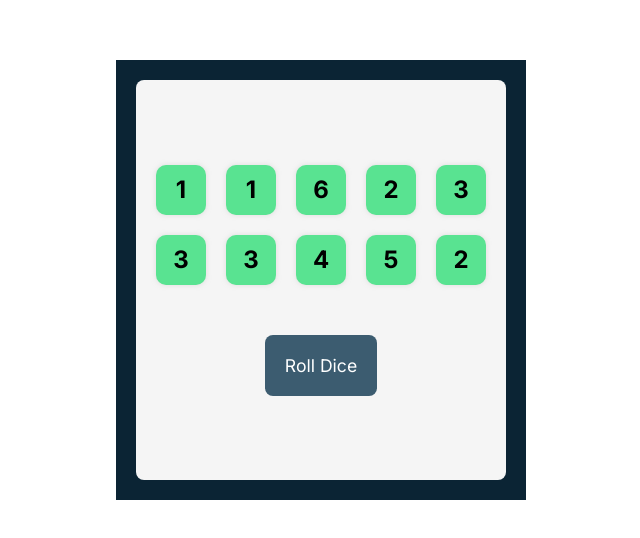
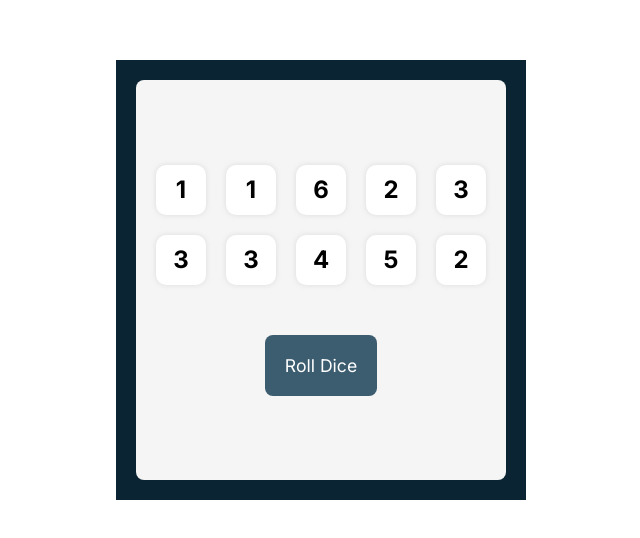
Before and after one commit to theAbiola/Tenzies-Game, a React (Vite) app: page / in a window 1280 px wide. Shown: the part 120-658 px from the top of the page, without its empty margins (319-959 px from the left). Built offline with nearby package versions, Linux system fonts and the light colour scheme.

Commit message:
Add hold function and single source of truth for die components

```diff
--- a/src/App.jsx
+++ b/src/App.jsx
@@ -4,11 +4,22 @@ import './App.css'
 import { nanoid } from "nanoid"
 
 function App() {
+  const [dice, setDice] = useState(getDieNumbers())
+
+  function hold(id) {
+    console.log(id)
+
+    setDice(prevDice => prevDice.map(eachDie => ({
+      ...eachDie,
+      isHeld: id === eachDie.id ? !eachDie.isHeld : eachDie.isHeld
+    })))
+  }
+
   function getDieNumbers() {
     let numArray = []
     for (let i = 0; i < 10; i++) {
       const randomNumber = Math.ceil(Math.random() * 6)
-      numArray.push({ value: randomNumber, isHeld: true, id: nanoid() })
+      numArray.push({ value: randomNumber, isHeld: false, id: nanoid() })
     }
     return numArray
     // Another way to write the content of this function
@@ -19,8 +30,11 @@ function App() {
       */
   }
 
-  const [dice, setDice] = useState(getDieNumbers())
-  const dieNumbers = dice.map((die, index) => <Die key={nanoid()} value={die.value} isHeld={die.isHeld} />)
+
+
+  const dieInstances = dice.map((die, index) => (
+    <Die id={die.id} key={die.id} value={die.value} isHeld={die.isHeld} holdFunction={hold} />
+  ))
 
   function handleDice() {
     setDice(getDieNumbers())
@@ -33,7 +47,7 @@ function App() {
         <div className='big-container'>
           <div className='small-container'>
             <div className='dice-container'>
-              {dieNumbers}
+              {dieInstances}
             </div>
             <button className='big-button' onClick={handleDice}>Roll Dice</button>
           </div>
--- a/src/components/Die.jsx
+++ b/src/components/Die.jsx
@@ -1,8 +1,13 @@
 import './Die.css'
 
 function Die(props) {
+    const styles = {
+        backgroundColor: props.isHeld ? "#59E391" : "white"
+    }
     return (
-        <button style={{ backgroundColor: props.isHeld ? '#59E391' : 'white' }} className='die-buttons'>{props.value}</button>
+        <button onClick={() => props.holdFunction(props.id)} style={styles} className='die-buttons'>
+            {props.value}
+        </button>
     )
 }
 
```
